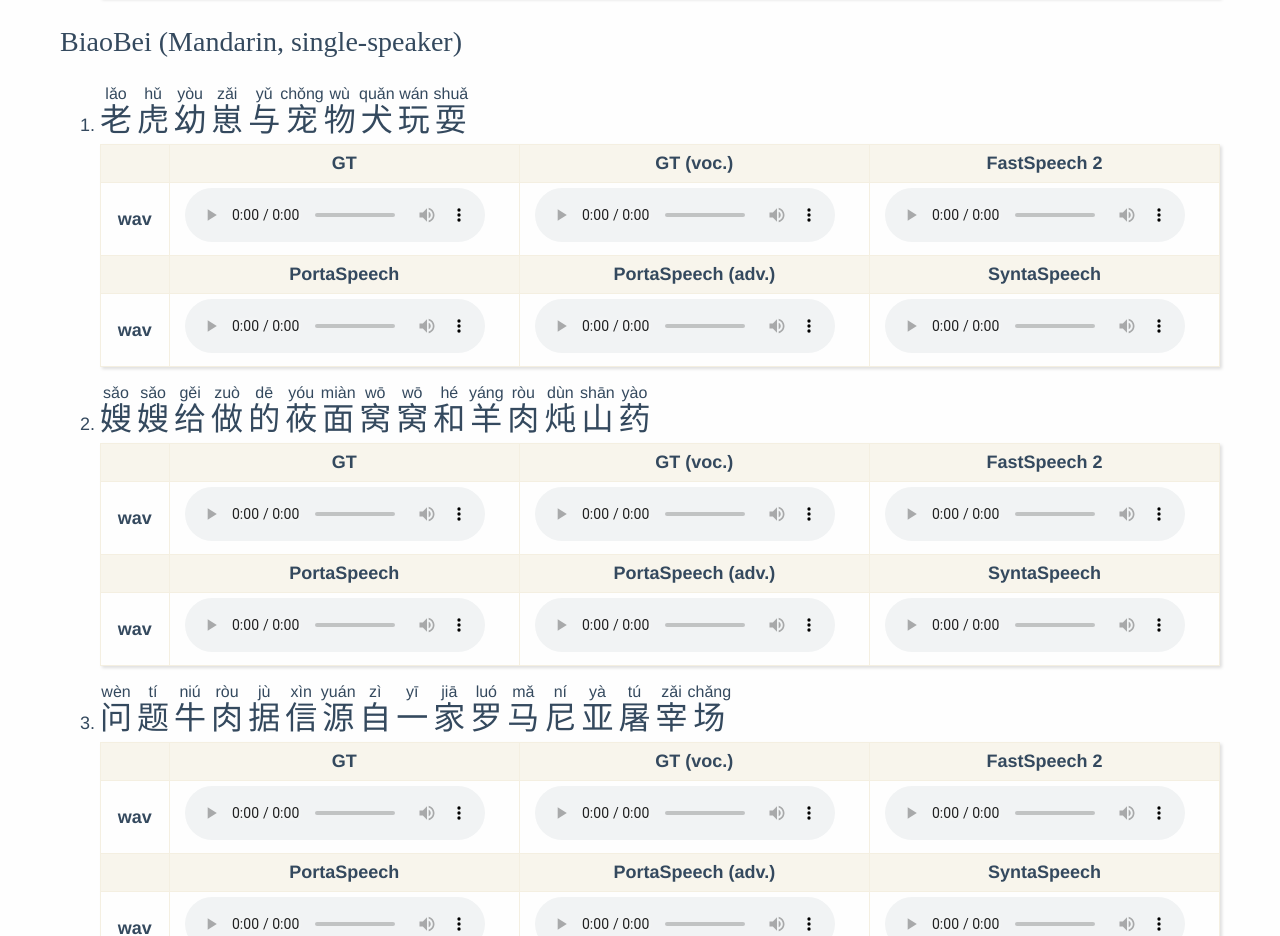
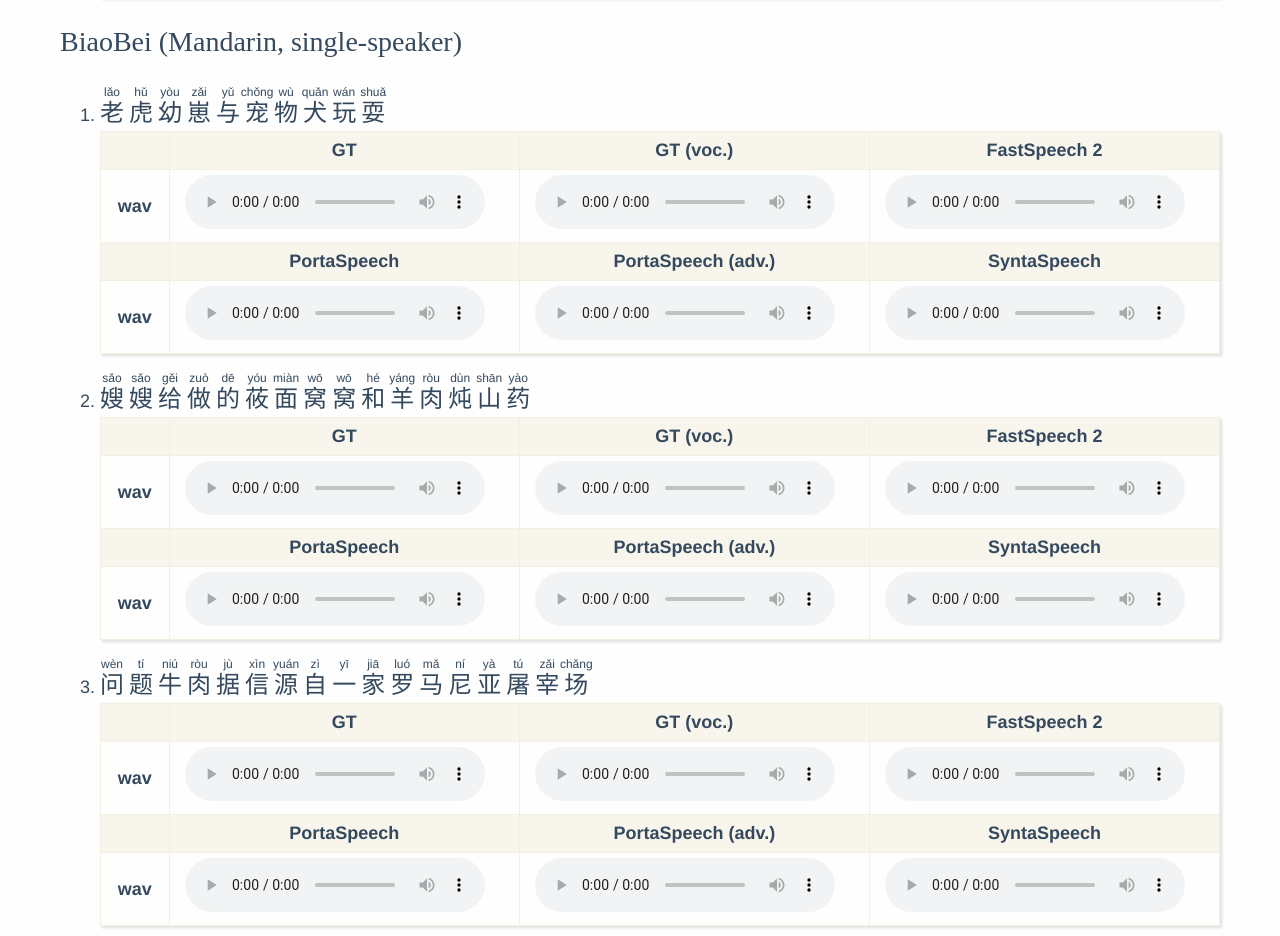
Before and after one commit to syntaspeech/syntaspeech.github.io, a plain HTML site: page index.html in a window 1280 px wide. Shown: the part 2042-2978 px from the top of the page. Drawn offline with Linux system fonts and the light colour scheme; a web font is replaced by a local one.

Commit message:
Site updated: 2022-01-05 16:08:05

```diff
--- a/index.html
+++ b/index.html
@@ -176,16 +176,16 @@
 
 <h2 id="BiaoBei-Mandarin-single-speaker"><a href="#BiaoBei-Mandarin-single-speaker" class="headerlink" title="BiaoBei (Mandarin, single-speaker)"></a>BiaoBei (Mandarin, single-speaker)</h2><ol>
   <li>
-    <ruby style="text-align: center;font-size: 32px;">老<rt>lǎo</rt></ruby>
-    <ruby style="text-align: center;font-size: 32px;">虎<rt>hǔ</rt></ruby>
-      <ruby style="text-align: center;font-size: 32px;">幼<rt>yòu</rt></ruby>
-      <ruby style="text-align: center;font-size: 32px;">崽<rt>zǎi</rt></ruby>
-    <ruby style="text-align: center;font-size: 32px;">与<rt>yǔ</rt></ruby>
-    <ruby style="text-align: center;font-size: 32px;">宠<rt>chǒng</rt></ruby>
-    <ruby style="text-align: center;font-size: 32px;">物<rt>wù</rt></ruby>
-    <ruby style="text-align: center;font-size: 32px;">犬<rt>quǎn</rt></ruby>
-    <ruby style="text-align: center;font-size: 32px;">玩<rt>wán</rt></ruby>
-    <ruby style="text-align: center;font-size: 32px;">耍<rt>shuǎ</rt></ruby>
+    <ruby style="text-align: center;font-size: 24px;">老<rt>lǎo</rt></ruby>
+    <ruby style="text-align: center;font-size: 24px;">虎<rt>hǔ</rt></ruby>
+      <ruby style="text-align: center;font-size: 24px;">幼<rt>yòu</rt></ruby>
+      <ruby style="text-align: center;font-size: 24px;">崽<rt>zǎi</rt></ruby>
+    <ruby style="text-align: center;font-size: 24px;">与<rt>yǔ</rt></ruby>
+    <ruby style="text-align: center;font-size: 24px;">宠<rt>chǒng</rt></ruby>
+    <ruby style="text-align: center;font-size: 24px;">物<rt>wù</rt></ruby>
+    <ruby style="text-align: center;font-size: 24px;">犬<rt>quǎn</rt></ruby>
+    <ruby style="text-align: center;font-size: 24px;">玩<rt>wán</rt></ruby>
+    <ruby style="text-align: center;font-size: 24px;">耍<rt>shuǎ</rt></ruby>
   </li>
 <table style="width: 100%;">
     <thead>
@@ -223,21 +223,21 @@
 </table>
 <p></p>
 <li>
-    <ruby style="text-align: center;font-size: 32px;">嫂<rt>sǎo</rt></ruby>
-    <ruby style="text-align: center;font-size: 32px;">嫂<rt>sǎo</rt></ruby>
-      <ruby style="text-align: center;font-size: 32px;">给<rt>gěi</rt></ruby>
-      <ruby style="text-align: center;font-size: 32px;">做<rt>zuò</rt></ruby>
-    <ruby style="text-align: center;font-size: 32px;">的<rt>dē</rt></ruby>
-    <ruby style="text-align: center;font-size: 32px;">莜<rt>yóu</rt></ruby>
-    <ruby style="text-align: center;font-size: 32px;">面<rt>miàn</rt></ruby>
-    <ruby style="text-align: center;font-size: 32px;">窝<rt>wō</rt></ruby>
-    <ruby style="text-align: center;font-size: 32px;">窝<rt>wō</rt></ruby>
-    <ruby style="text-align: center;font-size: 32px;">和<rt>hé</rt></ruby>
-      <ruby style="text-align: center;font-size: 32px;">羊<rt>yáng</rt></ruby>
-      <ruby style="text-align: center;font-size: 32px;">肉<rt>ròu</rt></ruby>
-      <ruby style="text-align: center;font-size: 32px;">炖<rt>dùn</rt></ruby>
-      <ruby style="text-align: center;font-size: 32px;">山<rt>shān</rt></ruby>
-      <ruby style="text-align: center;font-size: 32px;">药<rt>yào</rt></ruby>
+    <ruby style="text-align: center;font-size: 24px;">嫂<rt>sǎo</rt></ruby>
+    <ruby style="text-align: center;font-size: 24px;">嫂<rt>sǎo</rt></ruby>
+      <ruby style="text-align: center;font-size: 24px;">给<rt>gěi</rt></ruby>
+      <ruby style="text-align: center;font-size: 24px;">做<rt>zuò</rt></ruby>
+    <ruby style="text-align: center;font-size: 24px;">的<rt>dē</rt></ruby>
+    <ruby style="text-align: center;font-size: 24px;">莜<rt>yóu</rt></ruby>
+    <ruby style="text-align: center;font-size: 24px;">面<rt>miàn</rt></ruby>
+    <ruby style="text-align: center;font-size: 24px;">窝<rt>wō</rt></ruby>
+    <ruby style="text-align: center;font-size: 24px;">窝<rt>wō</rt></ruby>
+    <ruby style="text-align: center;font-size: 24px;">和<rt>hé</rt></ruby>
+      <ruby style="text-align: center;font-size: 24px;">羊<rt>yáng</rt></ruby>
+      <ruby style="text-align: center;font-size: 24px;">肉<rt>ròu</rt></ruby>
+      <ruby style="text-align: center;font-size: 24px;">炖<rt>dùn</rt></ruby>
+      <ruby style="text-align: center;font-size: 24px;">山<rt>shān</rt></ruby>
+      <ruby style="text-align: center;font-size: 24px;">药<rt>yào</rt></ruby>
   </li>
 <table style="width: 100%;">
     <thead>
@@ -275,23 +275,23 @@
 </table>
 <p></p>
 <li>
-    <ruby style="text-align: center;font-size: 32px;">问<rt>wèn</rt></ruby>
-    <ruby style="text-align: center;font-size: 32px;">题<rt>tí</rt></ruby>
-      <ruby style="text-align: center;font-size: 32px;">牛<rt>niú</rt></ruby>
-      <ruby style="text-align: center;font-size: 32px;">肉<rt>ròu</rt></ruby>
-    <ruby style="text-align: center;font-size: 32px;">据<rt>jù</rt></ruby>
-    <ruby style="text-align: center;font-size: 32px;">信<rt>xìn</rt></ruby>
-    <ruby style="text-align: center;font-size: 32px;">源<rt>yuán</rt></ruby>
-    <ruby style="text-align: center;font-size: 32px;">自<rt>zì</rt></ruby>
-    <ruby style="text-align: center;font-size: 32px;">一<rt>yī</rt></ruby>
-      <ruby style="text-align: center;font-size: 32px;">家<rt>jiā</rt></ruby>
-      <ruby style="text-align: center;font-size: 32px;">罗<rt>luó</rt></ruby>
-      <ruby style="text-align: center;font-size: 32px;">马<rt>mǎ</rt></ruby>
-      <ruby style="text-align: center;font-size: 32px;">尼<rt>ní</rt></ruby>
-      <ruby style="text-align: center;font-size: 32px;">亚<rt>yà</rt></ruby>
-      <ruby style="text-align: center;font-size: 32px;">屠<rt>tú</rt></ruby>
-      <ruby style="text-align: center;font-size: 32px;">宰<rt>zǎi</rt></ruby>
-      <ruby style="text-align: center;font-size: 32px;">场<rt>chǎng</rt></ruby>
+    <ruby style="text-align: center;font-size: 24px;">问<rt>wèn</rt></ruby>
+    <ruby style="text-align: center;font-size: 24px;">题<rt>tí</rt></ruby>
+      <ruby style="text-align: center;font-size: 24px;">牛<rt>niú</rt></ruby>
+      <ruby style="text-align: center;font-size: 24px;">肉<rt>ròu</rt></ruby>
+    <ruby style="text-align: center;font-size: 24px;">据<rt>jù</rt></ruby>
+    <ruby style="text-align: center;font-size: 24px;">信<rt>xìn</rt></ruby>
+    <ruby style="text-align: center;font-size: 24px;">源<rt>yuán</rt></ruby>
+    <ruby style="text-align: center;font-size: 24px;">自<rt>zì</rt></ruby>
+    <ruby style="text-align: center;font-size: 24px;">一<rt>yī</rt></ruby>
+      <ruby style="text-align: center;font-size: 24px;">家<rt>jiā</rt></ruby>
+      <ruby style="text-align: center;font-size: 24px;">罗<rt>luó</rt></ruby>
+      <ruby style="text-align: center;font-size: 24px;">马<rt>mǎ</rt></ruby>
+      <ruby style="text-align: center;font-size: 24px;">尼<rt>ní</rt></ruby>
+      <ruby style="text-align: center;font-size: 24px;">亚<rt>yà</rt></ruby>
+      <ruby style="text-align: center;font-size: 24px;">屠<rt>tú</rt></ruby>
+      <ruby style="text-align: center;font-size: 24px;">宰<rt>zǎi</rt></ruby>
+      <ruby style="text-align: center;font-size: 24px;">场<rt>chǎng</rt></ruby>
   </li>
 <table style="width: 100%;">
     <thead>
@@ -328,6 +328,7 @@
 </tbody>
 </table>
 </ol>
+
 
 
 
```
Also changed, not shown: syntaspeech/index.html (+43 -42 lines).
